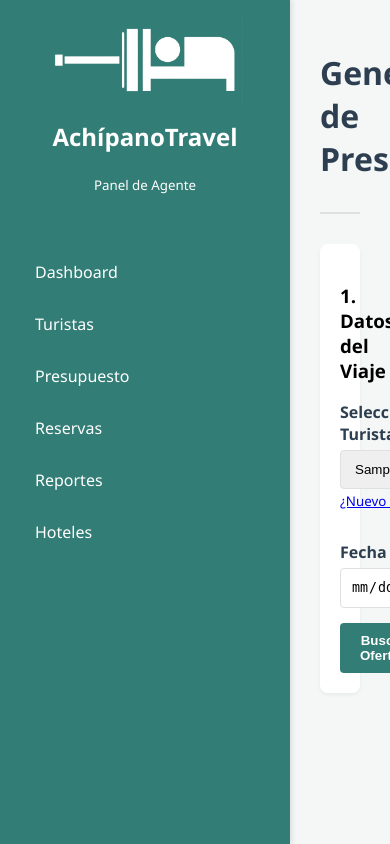
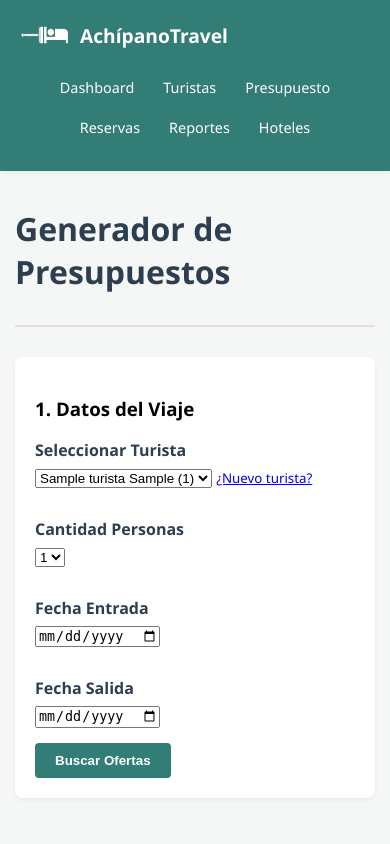
Before and after one commit to Miguel-Ar06/achipanoTravel, a PHP site: page /index.php in a window 390 px wide. Run offline with PHP 8.4, Linux system fonts and the light colour scheme; tables that the repository leaves empty or names only in its code hold one stand-in row (values such as "Sample post"); some libraries are stand-ins or nearby versions.

Commit message:
a mi me gusta el pene

```diff
--- a/index.php
+++ b/index.php
@@ -132,7 +132,7 @@ if (isset($_POST['calcular_presupuesto'])) {
 <div class="card">
     <h3>1. Datos del Viaje</h3>
     <form method="POST" action="">
-        <div style="display:grid; grid-template-columns: repeat(2, 1fr); gap:15px;">
+        <div class="form-grid">
             <div class="form-group">
                 <label>Seleccionar Turista</label>
                 <select name="turista_seleccionado" class="form-control" required>
@@ -237,7 +237,7 @@ if (isset($_POST['calcular_presupuesto'])) {
                 <input type="hidden" name="personas" value="<?= $personas ?>">
                 <input type="hidden" name="monto_calculado" value="<?= $total ?>">
 
-                <div class="form-group" style="background: #f8f9fa; padding:10px; border-radius:5px;">
+                <div class="form-group" style="background: #f8f9fa; padding:10px; padding-bottom: 0px; border-radius:5px; text-align: center;">
                     <label>¿Traslado? (Costo Extra 80$)</label>
                     <input type="checkbox" id="CheckboxTranslado" onchange="actualizarHidden()">
                     <input type="hidden" id="valorCheckbox" name="costo_traslado" value="0">
--- a/reportes.php
+++ b/reportes.php
@@ -36,7 +36,7 @@
 
 <div class="card">
     <h3>3. Reservas por Fecha</h3>
-    <form method="GET" style="margin-bottom:15px; display:flex; gap:10px;">
+    <form method="GET" style="margin-bottom:15px; gap:10px;" class="filter-form">
         <input type="date" name="fecha_inicio_filtro" class="form-control" required>
         <input type="date" name="fecha_fin_filtro" class="form-control" required>
         <button type="submit" class="btn btn-primary">Filtrar</button>
--- a/reservas.php
+++ b/reservas.php
@@ -5,6 +5,7 @@
 </header>
 
 <div class="card">
+    <div style="overflow-x: auto;">
     <table class="datatable display" style="width:100%">
         <thead>
             <tr>
@@ -56,6 +57,7 @@
             ?>
         </tbody>
     </table>
+    </div>
 </div>
 
 <?php include 'layout_bottom.php'; ?>
--- a/styles.css
+++ b/styles.css
@@ -102,13 +102,24 @@ header {
     font-weight: 600;
     color: var(--dark);
 }
+.form-grid {
+    display: grid;
+    grid-template-columns: repeat(2, 1fr);
+    gap: 15px;
+}
+.filter-form {
+    display: flex;
+    gap: 10px;
+    align-items: center;
+}
 
-.form-control {
-    width: 100%;
-    padding: 10px;
-    border: 1px solid var(--border);
-    border-radius: 4px;
-    box-sizing: border-box;
+.filter-form .form-control {
+    width: auto;
+    flex: 1;
+}
+
+.filter-form .btn {
+    flex: 0 0 auto;
 }
 
 .btn {
@@ -158,6 +169,10 @@ header {
     margin: 10px 0;
 }
 
+input[type="checkbox"]{
+    width: 35px;
+    height: 35px;
+}
 /* DataTable */
 table.dataTable thead th {
     background-color: var(--primary) !important;
@@ -178,3 +193,97 @@ table.dataTable thead th {
      width: 100%;
         height: auto;
 }
+
+@media (max-width: 831px){
+    body {
+        flex-direction: column;
+    }
+
+    .sidebar {
+        width: 100%;
+        height: auto;
+        flex-direction: row;
+        flex-wrap: wrap;
+        justify-content: space-between;
+        align-items: center;
+        padding: 10px 20px;
+        box-sizing: border-box;
+    }
+
+    .logo-area {
+        margin-bottom: 0;
+        display: flex;
+        align-items: center;
+        text-align: left;
+        gap: 10px;
+    }
+
+    .logo-placeholder {
+        margin: 0;
+        text-align: center;
+        width: 50px;
+        height: 50px;
+        font-size: 1.5rem;
+    }
+
+    .logo-placeholder img {
+        transform: none !important;
+        width: 100%;
+        height: auto;
+    }
+
+    .logo-area small {
+        display: none;
+    }
+
+    .logo-area h2 {
+        font-size: 1.2rem;
+        margin: 0;
+    }
+
+    .nav-links {
+        display: flex;
+        flex-direction: row;
+        flex-wrap: wrap;
+        justify-content: center;
+        margin-top: 10px;
+        gap: 5px;
+        width: 100%;
+    }
+
+    .nav-links li {
+        margin-bottom: 0;
+    }
+
+    .nav-links a {
+        padding: 8px 12px;
+        font-size: 0.9rem;
+        border-radius: 4px;
+    }
+
+
+    .main-content {
+        padding: 15px;
+    }
+}
+
+@media (max-width: 428px){
+    .filter-form {
+        flex-direction: column;
+        align-items: stretch;
+    }
+
+    .filter-form .form-control {
+        width: 100%;
+        margin-bottom: 10px;
+    }
+
+    .filter-form .btn {
+        width: 100%;
+    }
+}
+@media (max-width: 455px) {
+    .form-grid {
+        grid-template-columns: 1fr;
+    }
+}
--- a/turistas.php
+++ b/turistas.php
@@ -80,7 +80,8 @@ if ($_SERVER['REQUEST_METHOD'] === 'POST' && isset($_POST['crear_turista'])) {
 
 <div class="card">
     <h3>Directorio de Clientes</h3>
-    <table class="datatable display" style="width:100%">
+    <div style="overflow-x: auto;">
+    <table class="datatable display" style="width:100%;">
         <thead>
             <tr>
                 <th>ID</th>
@@ -103,6 +104,7 @@ if ($_SERVER['REQUEST_METHOD'] === 'POST' && isset($_POST['crear_turista'])) {
             ?>
         </tbody>
     </table>
+    </div>
 </div>
 
 <?php include'layout_bottom.php';?>
```
